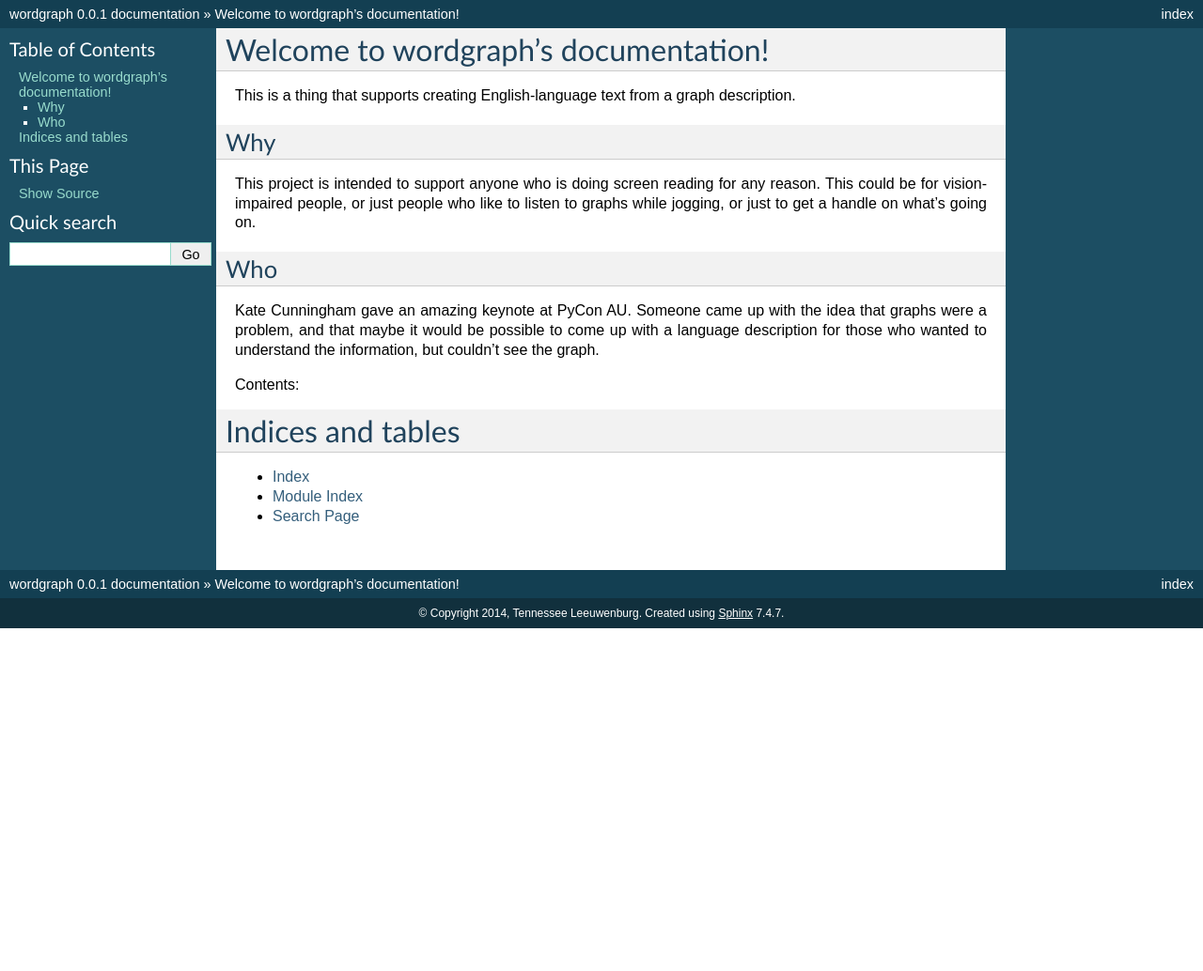
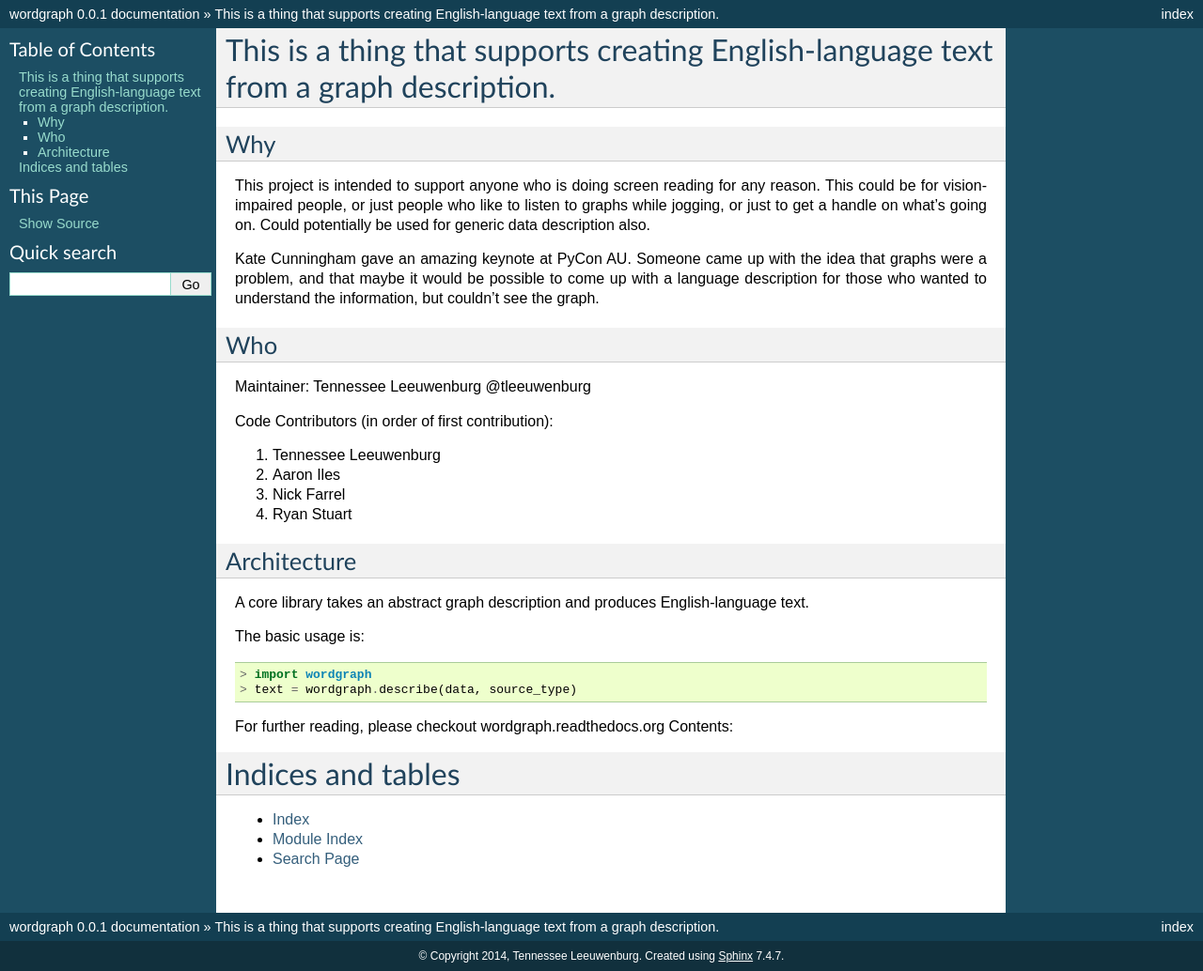
Before and after one commit to tleeuwenburg/wordgraph, a Sphinx documentation site: the page built from docs/index.rst, in a window 1280 px wide. Shown: the whole page at 94% size. Built offline with Sphinx 7.4.7, drawn with Linux system fonts in a browser that asks for light colours; before the commit the page ends 900 px from its top, so only the background shows below that.

Commit message:
Improvements to docs and requirements

```diff
--- a/docs/index.rst
+++ b/docs/index.rst
@@ -3,24 +3,42 @@
    You can adapt this file completely to your liking, but it should at least
    contain the root `toctree` directive.
 
-Welcome to wordgraph's documentation!
-=====================================
-This is a thing that supports creating English-language text from a graph
-description.
+This is a thing that supports creating English-language text from a graph description.
+============
 
 Why
 ---
-This project is intended to support anyone who is doing screen reading for any
-reason. This could be for vision-impaired people, or just people who like to
-listen to graphs while jogging, or just to get a handle on what's going on.
+
+This project is intended to support anyone who is doing screen reading for any reason. This could be for vision-impaired people, or just people who like to listen to graphs while jogging, or just to get a handle on what's going on. Could potentially be used for generic data description also.
+
+Kate Cunningham gave an amazing keynote at PyCon AU. Someone came up with the idea that graphs were a problem, and that maybe it would be possible to come up with a language description for those who wanted to understand the information, but couldn't see the graph.
 
 Who
 ---
-Kate Cunningham gave an amazing keynote at PyCon AU. Someone came up with the
-idea that graphs were a problem, and that maybe it would be possible to come up
-with a language description for those who wanted to understand the information,
-but couldn't see the graph.
+Maintainer: Tennessee Leeuwenburg @tleeuwenburg
 
+Code Contributors (in order of first contribution):
+
+1. Tennessee Leeuwenburg
+2. Aaron Iles
+3. Nick Farrel
+4. Ryan Stuart
+
+
+
+Architecture
+------------
+
+A core library takes an abstract graph description and produces English-language text.
+
+The basic usage is:
+
+::
+
+    > import wordgraph
+    > text = wordgraph.describe(data, source_type)
+
+For further reading, please checkout wordgraph.readthedocs.org
 Contents:
 
 .. toctree::
```
Also changed, not shown: 1 other file.
